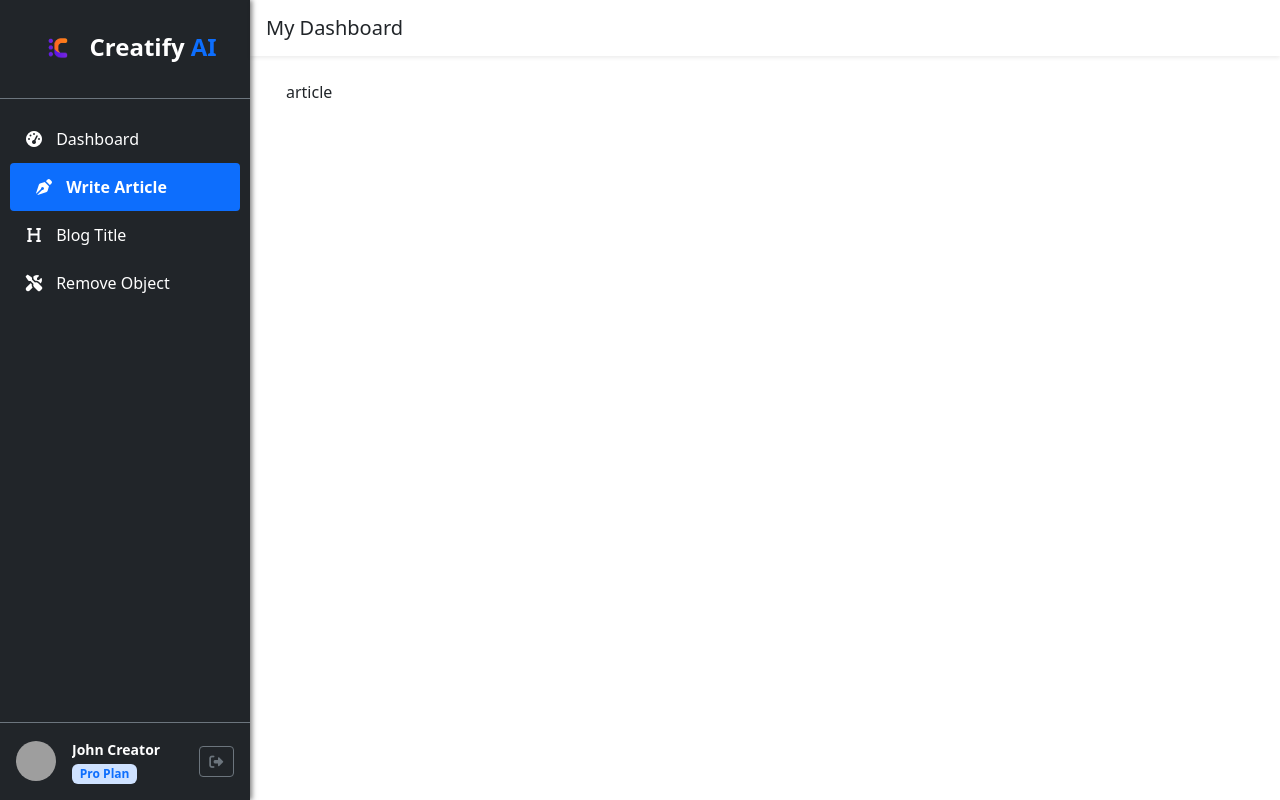
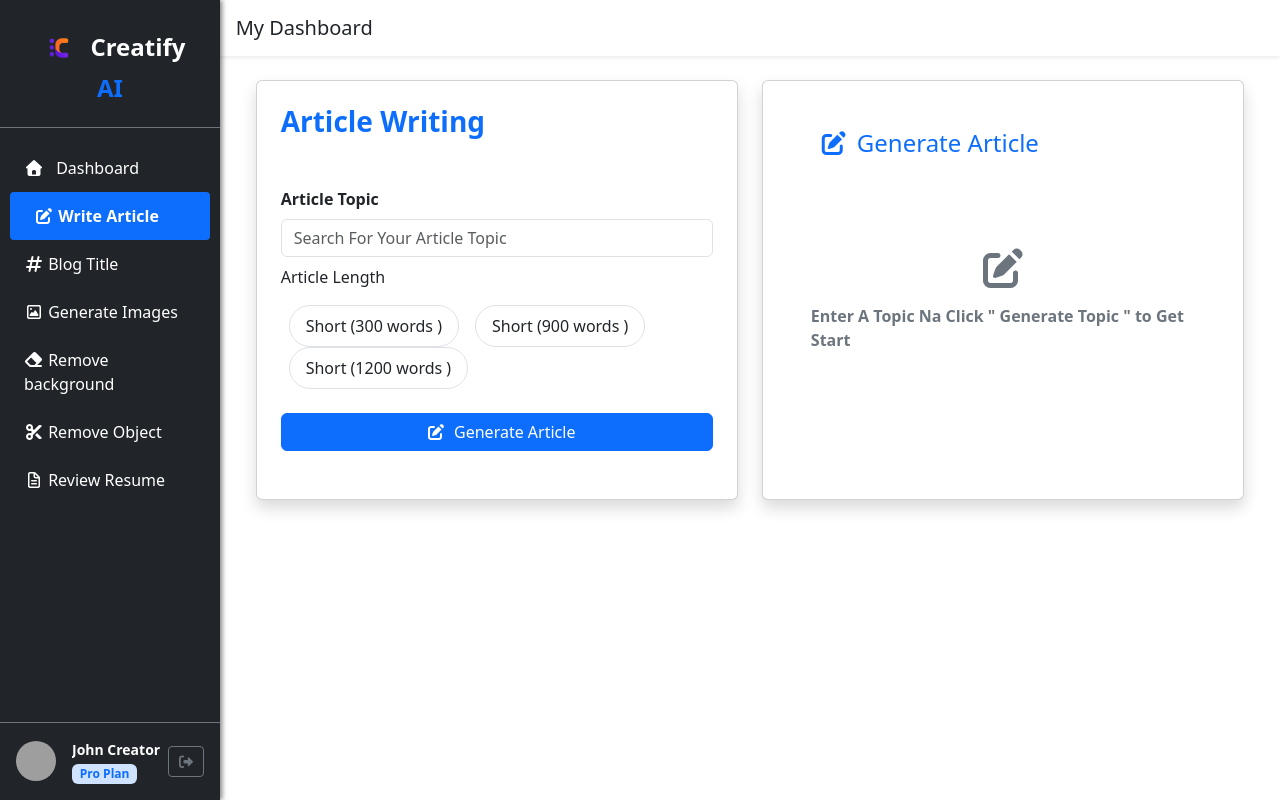
Before and after one commit to hareeshvs72/ai-Content-generator-Angular, an Angular app: page /ai/article in a window 1280 px wide. Built offline with nearby package versions, Linux system fonts and the light colour scheme; grey boxes are pictures that could not be loaded.

Commit message:
finish layout

```diff
--- a/src/app/article/article.html
+++ b/src/app/article/article.html
@@ -1,8 +1,38 @@
+
+<div class="container-fluid ">
+   <div class="row">
+      <!-- left -->
+
+    <div class="col-md-6">
+      <form action="" class="card shadow p-4">
+        <div>
+          <h3 class="text-primary fw-bold mb-5">Article Writing</h3>
+        </div>
+           <div>
+               <label class="fw-bolder" for="article">Article Topic</label>
+               <input id="article" type="text" class="form-control my-2"  placeholder="Search For Your Article Topic" required>
+           </div>
+            <p>Article Length</p>
+           <div class="d-flex flex-wrap">
 
 
+            @for (item of articleLength; track $index) {
+              <span (click)="selectedLength(item)" class="px-3 border  py-2 rounded-5 mx-2" [ngClass]="{'bg-primary text-light' : lengthSelect === item.length  }">{{item?.text}}</span>
+            }
+           </div>
+           <button  class="btn btn-primary my-4"><i class="fa-solid fa-pen-to-square mx-2"></i>Generate Article</button>
+      </form>
+    </div>
+    <!-- right -->
+    <div class="col-md-6">
+      <div class="card shadow p-5" style="max-height: 600px; height: 100%;">
 
-
-
-<div class="container-fluid ">
-  article
+           <h4  class="text-primary"><i class="fa-solid fa-pen-to-square mx-2"></i>Generate Article</h4>
+               <div class="d-flex align-items-center justify-content-center flex-column h-100">
+                      <i  class="fa-solid fa-pen-to-square mx-2 fs-1 text-secondary"></i>
+                      <p class="my-3 fw-bolder text-secondary">Enter A Topic Na Click " Generate Topic " to Get Start</p>
+               </div>
+      </div>
+    </div>
+   </div>
 </div>
--- a/src/app/article/article.ts
+++ b/src/app/article/article.ts
@@ -1,13 +1,27 @@
 import { Component } from '@angular/core';
 import { Sidebar } from '../sidebar/sidebar';
+import { CommonModule } from '@angular/common';
 
 
 @Component({
   selector: 'app-article',
-  imports: [Sidebar],
+  standalone:true,
+  imports: [CommonModule],
   templateUrl: './article.html',
   styleUrl: './article.css',
 })
 export class Article {
+ articleLength:any = [
+  {length:300, text:"Short (300 words )"},
+  {length:900, text:"Short (900 words )"},
+  {length:1200, text:"Short (1200 words )"}
+]
+
+lengthSelect:number | null = null
+
+selectedLength(item:any){
+  this.lengthSelect = item.length
 
 }
+
+}
--- a/src/app/layout/layout.html
+++ b/src/app/layout/layout.html
@@ -17,7 +17,7 @@
                   <a class="nav-link text-white sidebar-link"
                      routerLink="/ai/dashboard"
                      routerLinkActive="active">
-                      <i class="fas fa-tachometer-alt me-2"></i> Dashboard
+                      <i class="fas fa-home me-2"></i> Dashboard
                   </a>
               </li>
 
@@ -25,23 +25,44 @@
                   <a class="nav-link text-white sidebar-link"
                      routerLink="/ai/article"
                      routerLinkActive="active">
-                      <i class="fas fa-pen-nib me-2"></i> Write Article
+                     <i class="fa-solid fa-pen-to-square"></i> Write Article
                   </a>
               </li>
 
               <li class="nav-item">
                   <a class="nav-link text-white sidebar-link"
-                     routerLink="/blog-title"
+                     routerLink="/ai/blog-title"
                      routerLinkActive="active">
-                      <i class="fas fa-heading me-2"></i> Blog Title
+                      <i class="fa-solid fa-hashtag"></i> Blog Title
+                  </a>
+              </li>
+               <li class="nav-item">
+                  <a class="nav-link text-white sidebar-link"
+                     routerLink="/ai/image-generate"
+                     routerLinkActive="active">
+                      <i class="fa-regular fa-image"></i> Generate Images
+                  </a>
+              </li>
+               <li class="nav-item">
+                  <a class="nav-link text-white sidebar-link"
+                     routerLink="/ai/remove-background"
+                     routerLinkActive="active">
+                     <i class="fa-solid fa-eraser"></i> Remove background
+                  </a>
+              </li>
+               <li class="nav-item">
+                  <a class="nav-link text-white sidebar-link"
+                     routerLink="/ai/remove-object"
+                     routerLinkActive="active">
+                      <i class="fa-solid fa-scissors"></i> Remove Object
                   </a>
               </li>
 
               <li class="nav-item">
                   <a class="nav-link text-white sidebar-link"
-                     routerLink="/removeObject"
+                     routerLink="/ai/resume-review"
                      routerLinkActive="active">
-                      <i class="fas fa-tools me-2"></i> Remove Object
+                     <i class="fa-regular fa-file-lines"></i> Review Resume
                   </a>
               </li>
 
--- a/src/index.html
+++ b/src/index.html
@@ -5,7 +5,7 @@
   <title>AiFrontend</title>
   <base href="/">
   <meta name="viewport" content="width=device-width, initial-scale=1">
-  <link rel="icon" type="image/x-icon" href="favicon.ico">
+  <link rel="icon" type="image/x-icon" href="logo.png">
   <!-- boostarp cdn -->
    <link href="https://cdn.jsdelivr.net/npm/bootstrap@5.3.8/dist/css/bootstrap.min.css" rel="stylesheet" integrity="sha384-sRIl4kxILFvY47J16cr9ZwB07vP4J8+LH7qKQnuqkuIAvNWLzeN8tE5YBujZqJLB" crossorigin="anonymous">
    <!-- fontawseom cdn -->
```
Also changed, not shown: src/app/app.routes.ts (+13 -1 lines).
